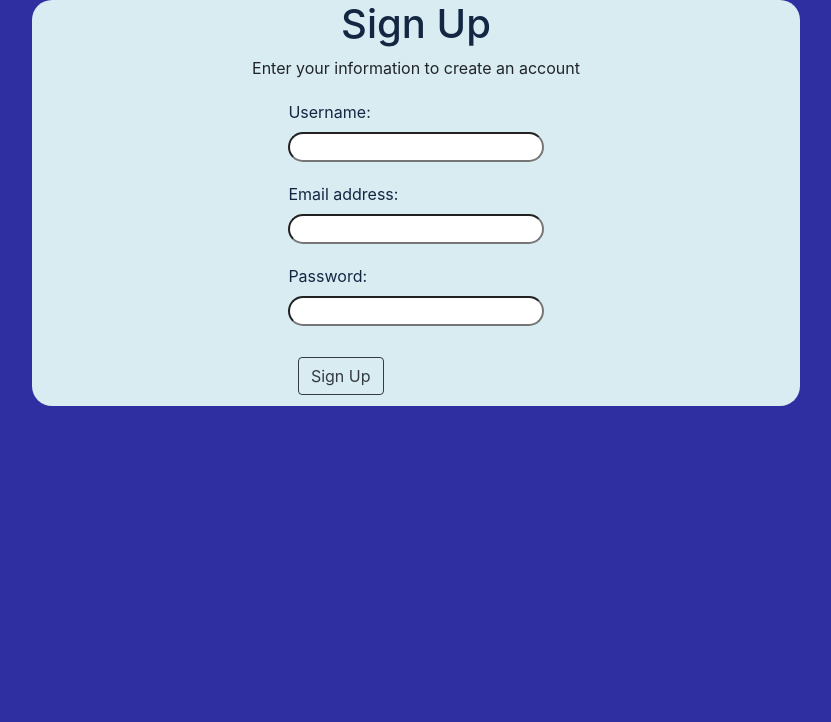
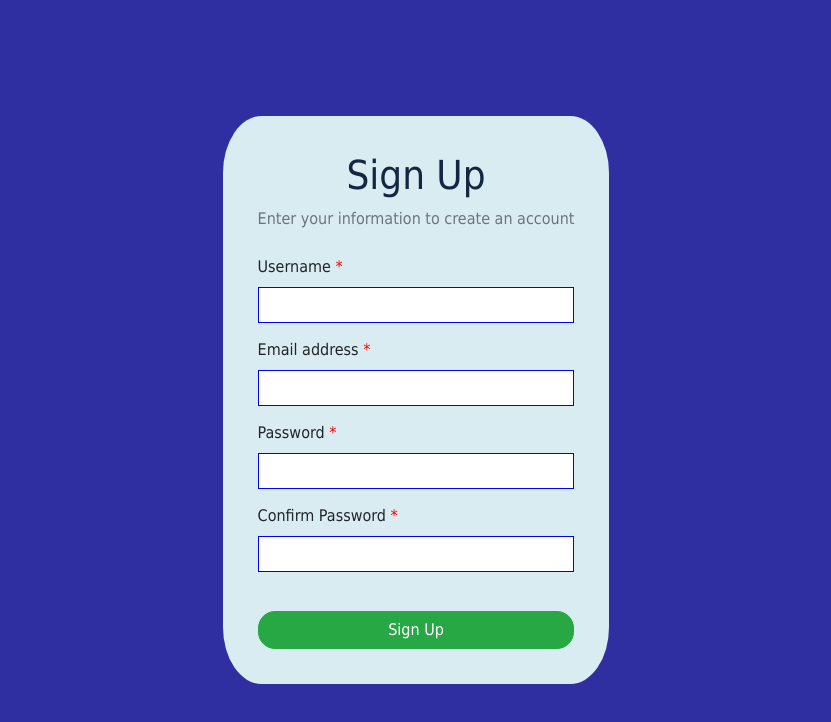
Before and after one commit to elliotcho/Rate-My-Courses, a React (Create React App) app in the folder client/: page /auth in a window 1280 px wide. Shown: the top 722 px of the page, without its empty margins (224-1055 px from the left). Built offline with nearby package versions, Linux system fonts and the light colour scheme.

Commit message:
sign up redesign

```diff
--- a/client/src/components/auth/SignUp.css
+++ b/client/src/components/auth/SignUp.css
@@ -1,30 +1,41 @@
+.sign-up {
+    position: fixed;
+    width: 100%;
+    height: 100%;
+    display: flex;
+    align-items: center;
+    font-family: 'Tahoma';
+}
 
-.container-fluid {
-    text-align: center;
+.sign-up form{
+    margin: 0 auto;
     background-color: #d9ecf2;
-    max-width: 60%;
-    border-radius: 20px;
+    padding: 35px;
+    border-radius: 10%;
+}
 
-}
-.intro h1 {
+.sign-up h1{
     color: #132743;
 }
 
-.input-field {
-    margin: 20px;
-    color: #132743;
-}
- .sign-up-info {
-     text-align: left;
-     padding: 0 30%;
- }
-
-.input-ans {
-    border-radius: 17px;
-    outline: none;
+.sign-up span{
+    color: red;
 }
 
-.btn {
-    text-align: left;
-    margin: 11px 10%;
+.sign-up input{
+    display: block;
+    width: 100%;
+    padding: 5px;
+    border: 1px blue solid;
+    margin-bottom: 15px;
 }
+
+.sign-up input:focus{
+    outline: none;
+    border-width: 2px;
+}
+
+.sign-up button{
+    width: 100%;
+    border-radius: 17px;
+}
--- a/client/src/components/auth/SignUp.jsx
+++ b/client/src/components/auth/SignUp.jsx
@@ -1,8 +1,10 @@
 import React, {Component} from 'react';
 import './SignUp.css';
+
 class SignUp extends Component{
     constructor(){
         super();
+
         this.state={
 
         };
@@ -10,27 +12,29 @@ class SignUp extends Component{
 
     render(){
         return(
-            <div className="container-fluid">
-                <form action="" className="sign-up-form">
-                    <div className="intro">
-                        <h1>Sign Up</h1>
-                        <p>Enter your information to create an account</p>
-                    </div>
-                    <div className = "sign-up-info">
-                        <div className="input-field">
-                            <label className="input-label" for="username">Username:</label><br/>
-                            <input className="input-ans" type="text"></input>
-                        </div>
-                        <div className="input-field">
-                            <label className="input-label" for="email">Email address:</label><br/>
-                            <input className="input-ans" type="email"></input>
-                        </div>
-                        <div className="input-field">
-                            <label className="input-label" for="password">Password:</label><br/>
-                            <input className="input-ans" type="password"></input>
-                        </div>
-                        <button className="btn btn-outline-dark">Sign Up</button>
-                    </div>
+            <div className="sign-up">
+                <form>
+                    <h1 className='text-center'>Sign Up</h1>
+
+                    <p className='text-muted mb-4'>
+                        Enter your information to create an account
+                    </p>
+
+                    <label htmlFor="username">Username <span>*</span></label>
+                    <input className="text-muted" type="text"></input>
+
+                    <label htmlFor="email">Email address <span>*</span></label>
+                    <input className="text-muted" type="email"></input>
+
+                    <label htmlFor="password">Password <span>*</span></label>
+                    <input className="text-muted" type="password"></input>
+
+                    <label htmlFor="confirmPassword">Confirm Password <span>*</span></label>
+                    <input className="text-muted" type="confirmPassword"></input>
+
+                    <button className="btn btn-success mt-4">
+                        Sign Up
+                    </button>
                 </form>
             </div>
         )
```
